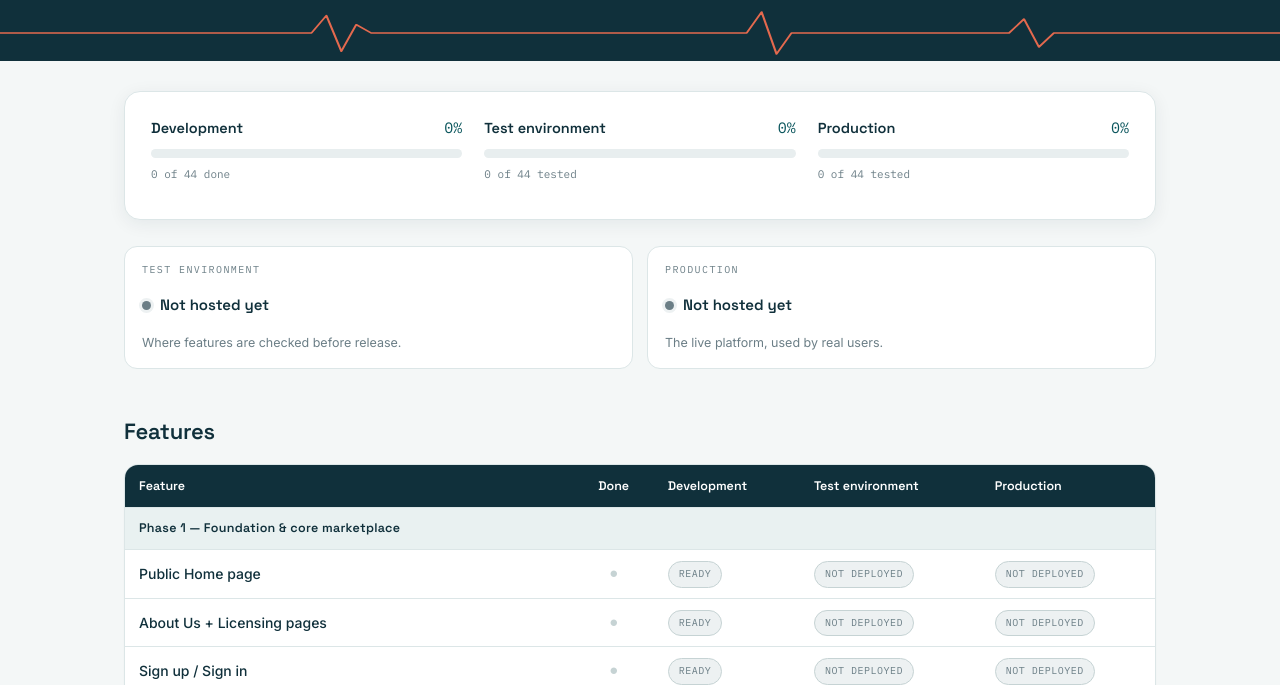
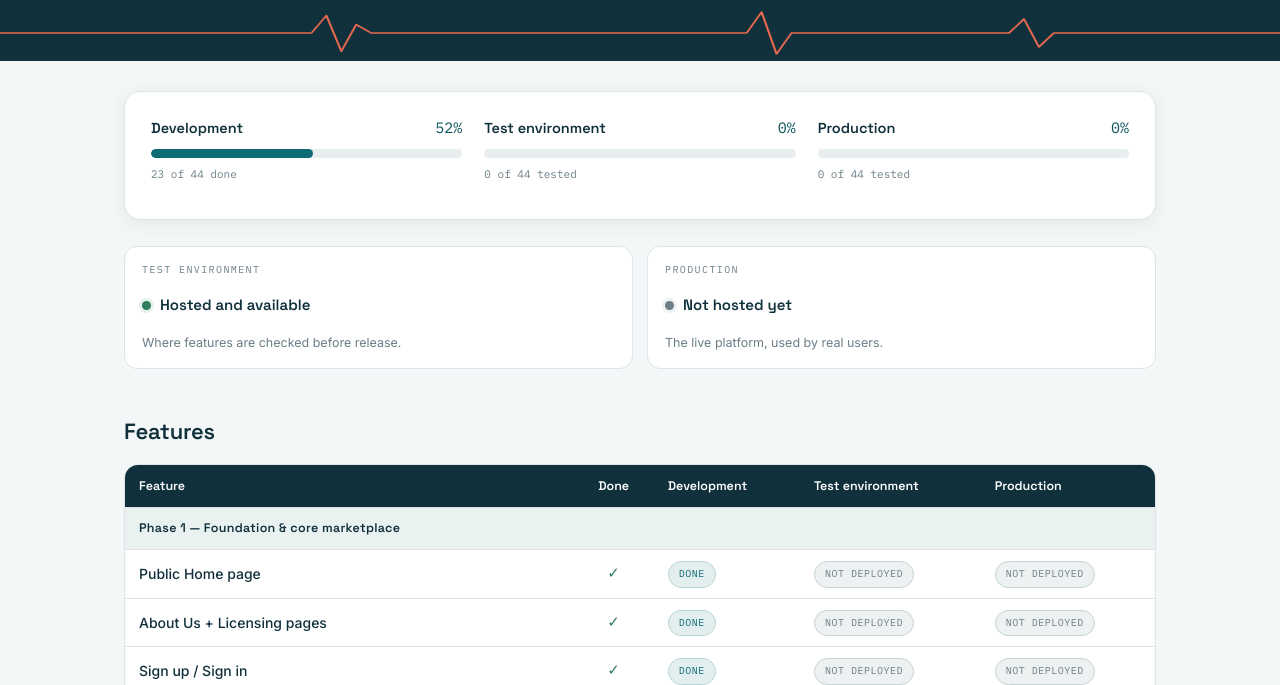
Before and after one commit to alislayman/medevent, a plain HTML site: page timeline.html in a window 1280 px wide. Shown: the part 267-952 px from the top of the page. Drawn offline with Linux system fonts and the light colour scheme.

Commit message:
Timeline: test environment hosted, Phase 1+2 development done
- Test environment flagged hosted; production still not hosted.
- All 22 Phase 1 and Phase 2 features moved to done in development.
- Phase 3 left as ready: none of it is built, and T8.4-T8.7 (yearly
  billing, referrals, vouchers, discounts) are explicitly not to be
  built, so marking them done would be false on a client-facing page.
- Hosting dependency moved to done, or the page would show the test
  environment as hosted while the dependency it relies on read as not
  started.

Development now reads 23 of 44 (52%). Test and production stay at 0% -
hosting an environment is not the same as deploying to it, and nothing
has been marked deployed or tested yet.

```diff
--- a/timeline.html
+++ b/timeline.html
@@ -209,10 +209,10 @@ footer .wrap{padding-bottom:0;display:flex;flex-wrap:wrap;gap:10px;justify-conte
    Environment hosting: set `hosted` to true once each environment is live.
    ========================================================================== */
 
-const UPDATED = "1 August 2026";
+const UPDATED = "8 August 2026";
 
 const ENVIRONMENTS = [
-  { key: "test", name: "Test environment", hosted: false,
+  { key: "test", name: "Test environment", hosted: true,
     note: "Where features are checked before release." },
   { key: "prod", name: "Production", hosted: false,
     note: "The live platform, used by real users." }
@@ -220,30 +220,30 @@ const ENVIRONMENTS = [
 
 const FEATURES = [
   { group: "Phase 1 — Foundation & core marketplace" },
-  { name: "Public Home page",                                        dev: "ready", test: "none", prod: "none" },
-  { name: "About Us + Licensing pages",                              dev: "ready", test: "none", prod: "none" },
-  { name: "Sign up / Sign in",                                       dev: "ready", test: "none", prod: "none" },
-  { name: "Email verification",                                      dev: "ready", test: "none", prod: "none" },
-  { name: "Professional profile",                                    dev: "ready", test: "none", prod: "none" },
-  { name: "Organisation profile",                                    dev: "ready", test: "none", prod: "none" },
-  { name: "Profile completion stepper & access gating",              dev: "ready", test: "none", prod: "none" },
-  { name: "Event creation + auto-generated contract",                dev: "ready", test: "none", prod: "none" },
-  { name: "Search — Organiser to Professionals",                     dev: "ready", test: "none", prod: "none" },
-  { name: "Search — Professional to Events",                         dev: "ready", test: "none", prod: "none" },
-  { name: "Subscription tiers + Stripe",                             dev: "ready", test: "none", prod: "none" },
-  { name: "Internationalisation (FR / EN)",                          dev: "ready", test: "none", prod: "none" },
-  { name: "Responsive mobile layout",                                dev: "ready", test: "none", prod: "none" },
+  { name: "Public Home page",                                        dev: "done" , test: "none", prod: "none" },
+  { name: "About Us + Licensing pages",                              dev: "done" , test: "none", prod: "none" },
+  { name: "Sign up / Sign in",                                       dev: "done" , test: "none", prod: "none" },
+  { name: "Email verification",                                      dev: "done" , test: "none", prod: "none" },
+  { name: "Professional profile",                                    dev: "done" , test: "none", prod: "none" },
+  { name: "Organisation profile",                                    dev: "done" , test: "none", prod: "none" },
+  { name: "Profile completion stepper & access gating",              dev: "done" , test: "none", prod: "none" },
+  { name: "Event creation + auto-generated contract",                dev: "done" , test: "none", prod: "none" },
+  { name: "Search — Organiser to Professionals",                     dev: "done" , test: "none", prod: "none" },
+  { name: "Search — Professional to Events",                         dev: "done" , test: "none", prod: "none" },
+  { name: "Subscription tiers + Stripe",                             dev: "done" , test: "none", prod: "none" },
+  { name: "Internationalisation (FR / EN)",                          dev: "done" , test: "none", prod: "none" },
+  { name: "Responsive mobile layout",                                dev: "done" , test: "none", prod: "none" },
 
   { group: "Phase 2 — Trust, teams, payable services & back-office" },
-  { name: "Verification badge + one-time payment",                   dev: "ready", test: "none", prod: "none" },
-  { name: "Mobile (SMS) verification",                               dev: "ready", test: "none", prod: "none" },
-  { name: "Contract editing / replacement",                          dev: "ready", test: "none", prod: "none" },
-  { name: "Salary negotiation",                                      dev: "ready", test: "none", prod: "none" },
-  { name: "Payable services & quotations",                           dev: "ready", test: "none", prod: "none" },
-  { name: "Notifications",                                           dev: "ready", test: "none", prod: "none" },
-  { name: "Messaging",                                               dev: "ready", test: "none", prod: "none" },
-  { name: "Teams",                                                   dev: "ready", test: "none", prod: "none" },
-  { name: "Admin / back-office panel",                               dev: "ready", test: "none", prod: "none" },
+  { name: "Verification badge + one-time payment",                   dev: "done" , test: "none", prod: "none" },
+  { name: "Mobile (SMS) verification",                               dev: "done" , test: "none", prod: "none" },
+  { name: "Contract editing / replacement",                          dev: "done" , test: "none", prod: "none" },
+  { name: "Salary negotiation",                                      dev: "done" , test: "none", prod: "none" },
+  { name: "Payable services & quotations",                           dev: "done" , test: "none", prod: "none" },
+  { name: "Notifications",                                           dev: "done" , test: "none", prod: "none" },
+  { name: "Messaging",                                               dev: "done" , test: "none", prod: "none" },
+  { name: "Teams",                                                   dev: "done" , test: "none", prod: "none" },
+  { name: "Admin / back-office panel",                               dev: "done" , test: "none", prod: "none" },
 
   { group: "Phase 3 — Mobile app, AI & growth" },
   { name: "Native mobile app",                                       dev: "ready", test: "none", prod: "none" },
@@ -267,7 +267,7 @@ const DEPENDENCIES = [
   { name: "SMS provider",                       dev: "ready", test: "none", prod: "none" },
   { name: "Card payments (Stripe)",             dev: "ready", test: "none", prod: "none" },
   { name: "US SMS registration",                dev: "ready", test: "none", prod: "none" },
-  { name: "Hosting",                            dev: "ready", test: "none", prod: "none" },
+  { name: "Hosting",                            dev: "done" , test: "none", prod: "none" },
   { name: "Domain name",                        dev: "ready", test: "none", prod: "none" },
   { name: "Document storage",                   dev: "ready", test: "none", prod: "none" },
   { name: "Anti-robot protection (reCAPTCHA)",  dev: "ready", test: "none", prod: "none" }
```
Also changed, not shown: 1 other file.
